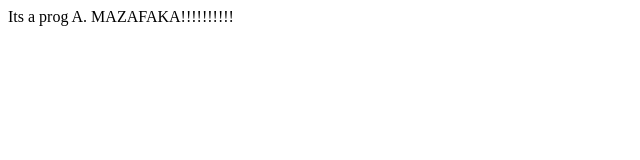
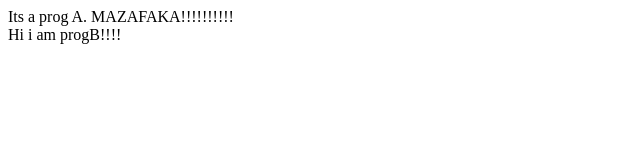
Before and after one commit to Xemylb/newRepository, a plain HTML site: page index.html in a window 1280 px wide. Shown: the whole page, without its empty margins (0-640 px from the left). Drawn offline with Linux system fonts and the light colour scheme.

Commit message:
i Am progB

```diff
--- a/index.html
+++ b/index.html
@@ -7,5 +7,8 @@
 <div>
 Its a prog A. MAZAFAKA!!!!!!!!!!
 </div>
+<div>
+Hi i am progB!!!!
+</div>
 </body>
 </html>
```
